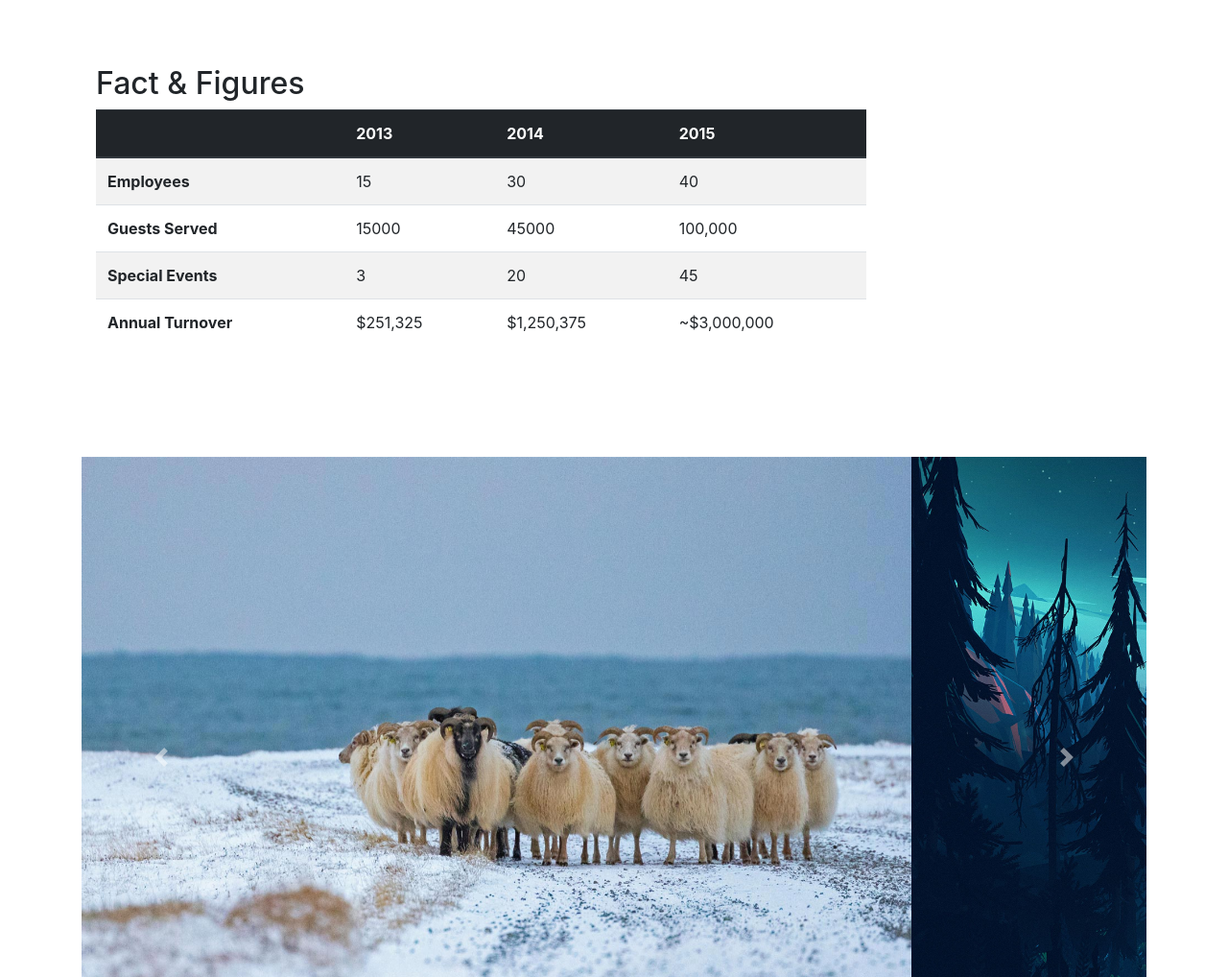
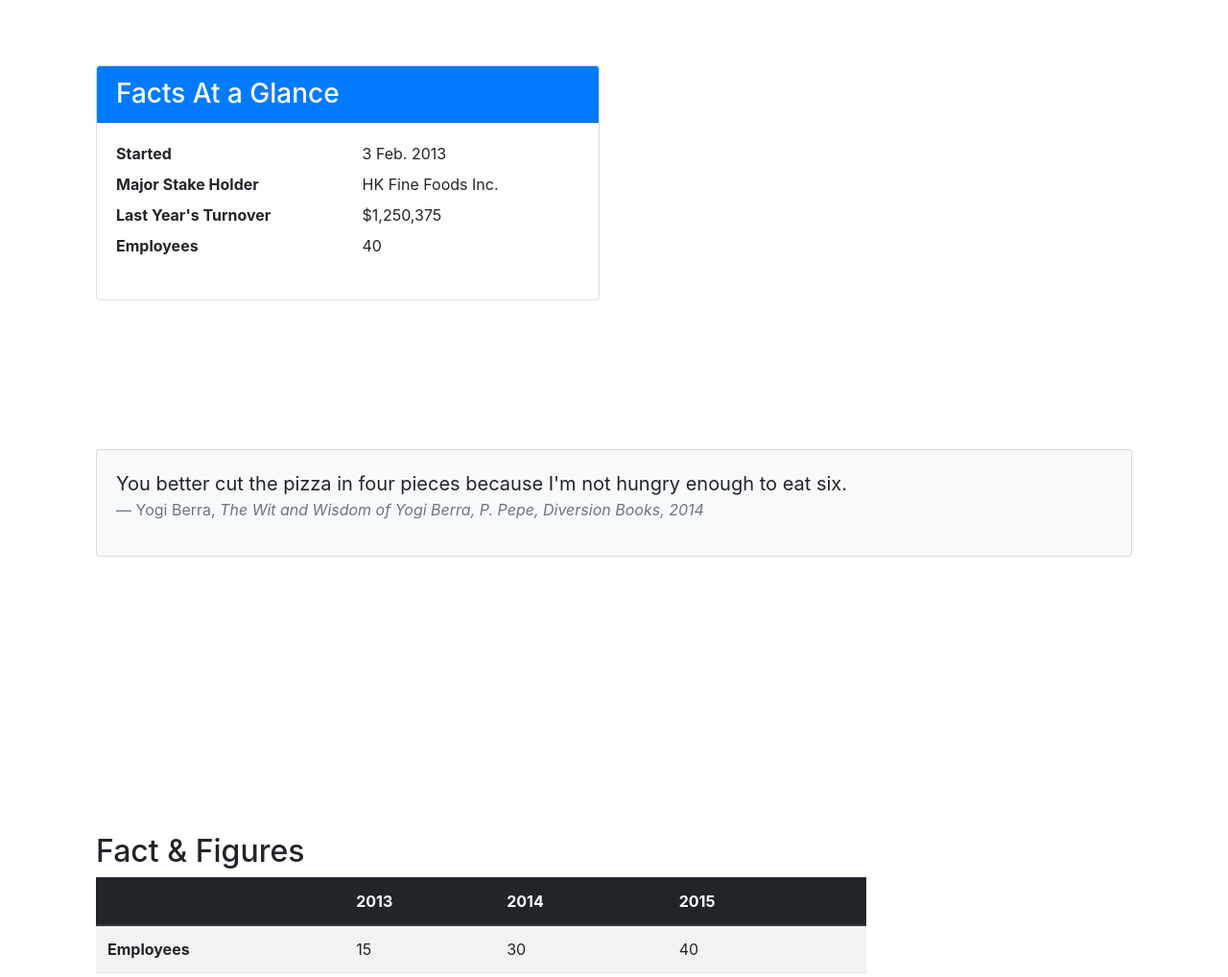
Before and after one commit to Haiga/restaurant-with-bootstrap, a website: page index.html in a window 1280 px wide. Shown: the part 1580-2598 px from the top of the page at 96% size. Drawn offline with nearby package versions, Linux system fonts and the light colour scheme.

Commit message:
cards with bootstrap

```diff
--- a/index.html
+++ b/index.html
@@ -93,6 +93,41 @@
                 <p>Award winning three-star Michelin chef with wide International experience having worked closely with
                     whos-who in the culinary world, he specializes in creating mouthwatering Indo-Italian fusion
                     experiences. </p>
+            </div>
+        </div>
+
+        <div class="row row-content">
+            <div class="col-12 col-sm-6">
+                <div class="card">
+                    <h3 class="card-header bg-primary text-white">Facts At a Glance</h3>
+                    <div class="card-body">
+                        <dl class="row">
+                            <dt class="col-6">Started</dt>
+                            <dd class="col-6">3 Feb. 2013</dd>
+                            <dt class="col-6">Major Stake Holder</dt>
+                            <dd class="col-6">HK Fine Foods Inc.</dd>
+                            <dt class="col-6">Last Year's Turnover</dt>
+                            <dd class="col-6">$1,250,375</dd>
+                            <dt class="col-6">Employees</dt>
+                            <dd class="col-6">40</dd>
+                        </dl>
+                    </div>
+                </div>
+            </div>
+        </div>
+
+        <div class="row row-content">
+            <div class="col-12">
+                <div class="card card-body bg-light">
+                    <blockquote class="blockquote">
+                        <p class="mb-0">You better cut the pizza in four pieces because
+                            I'm not hungry enough to eat six.</p>
+                        <footer class="blockquote-footer">Yogi Berra,
+                            <cite title="Source Title">The Wit and Wisdom of Yogi Berra,
+                            P. Pepe, Diversion Books, 2014</cite>
+                        </footer>
+                    </blockquote>
+                </div>
             </div>
         </div>
 
```
